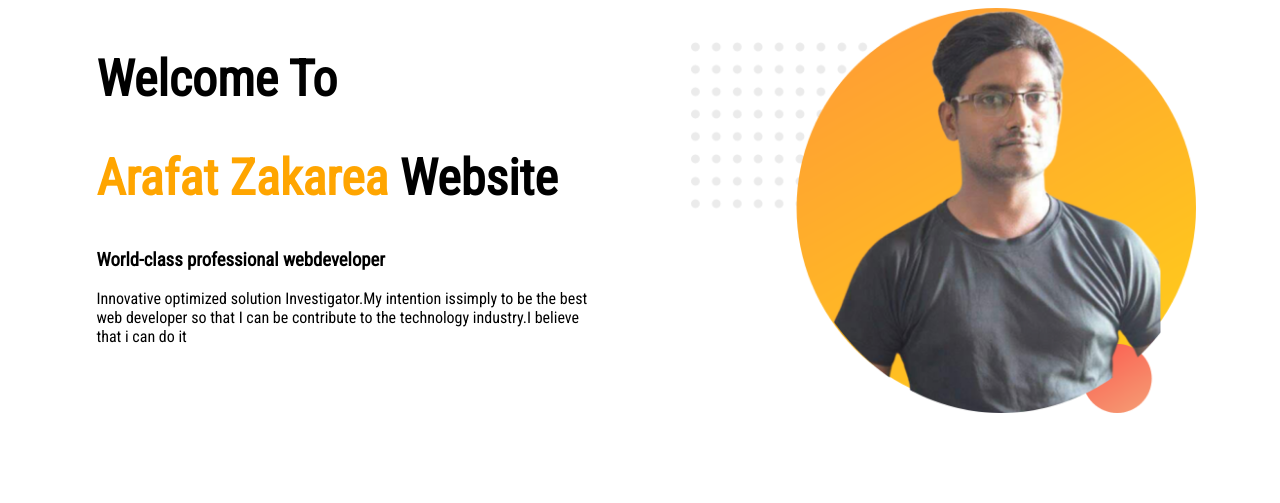
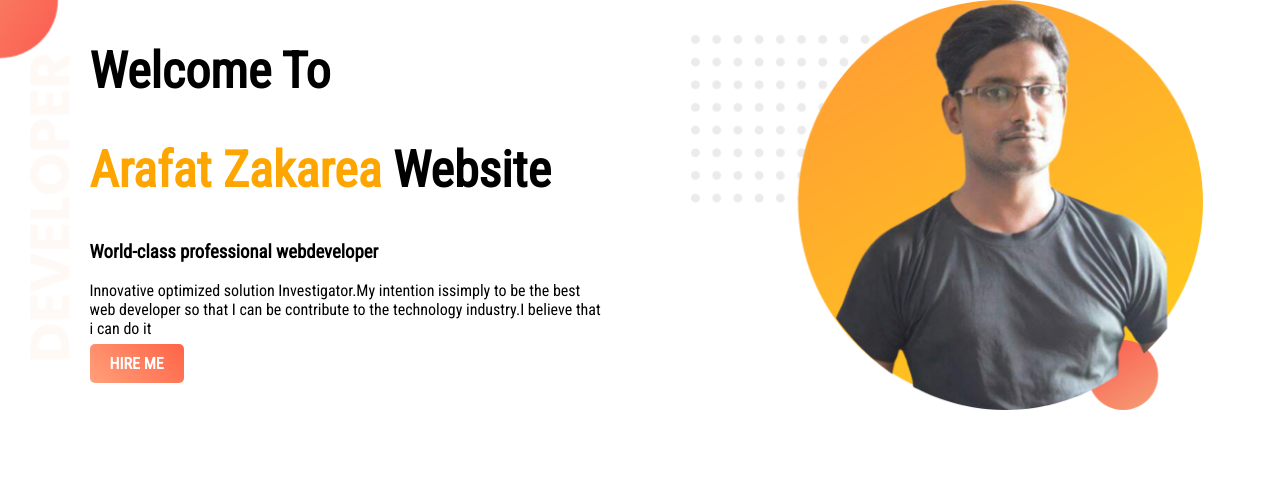
Before and after one commit to enggarafat/My-Web-Portfolio, a plain HTML site: page index.html in a window 1280 px wide. Drawn offline with Linux system fonts and the light colour scheme.

Commit message:
today commit

```diff
--- a/index.html
+++ b/index.html
@@ -11,12 +11,13 @@
     <link rel="stylesheet" href="style.css">
 </head>
 <body>
-    <section>
+    <section class="top-banner">
         <div class="half-width">
             <h1>Welcome To</h1>
             <h1><span class="name-highlight"> Arafat Zakarea </span>Website</h1>
             <h3>World-class professional webdeveloper</h3>
             <p>Innovative optimized solution Investigator.My intention issimply to be the best web developer so that I can be contribute to the technology industry.I believe that i can do it</p>
+            <a class="link-button" href="https://www.linkedin.com/in/arafat-zakarea-a81a2a1b1/" target="_blank">HIRE ME</a>
         </div>
         <div class="half-width">
             <img src="images/image 2.png" alt="">
--- a/style.css
+++ b/style.css
@@ -2,7 +2,7 @@ h1{
     font-size: 50px;
 }
 body{
-
+margin: 0px;
 font-family: 'Roboto Condensed', sans-serif;}
 .name-highlight{
     color: orange;
@@ -16,3 +16,18 @@ font-family: 'Roboto Condensed', sans-serif;}
 .half-width img{
     width: 100%;
 }
+.top-banner{
+    background-image: url(images/top-banner.png);
+    background-repeat: no-repeat;
+}
+section{
+    height: 500px;
+}
+.link-button{
+    text-decoration: none;
+    background-image: linear-gradient(45deg,lightsalmon, tomato);
+    padding: 10px 20px;
+    border-radius: 5px;
+    color:white;
+    font-weight: 700;
+}
```
